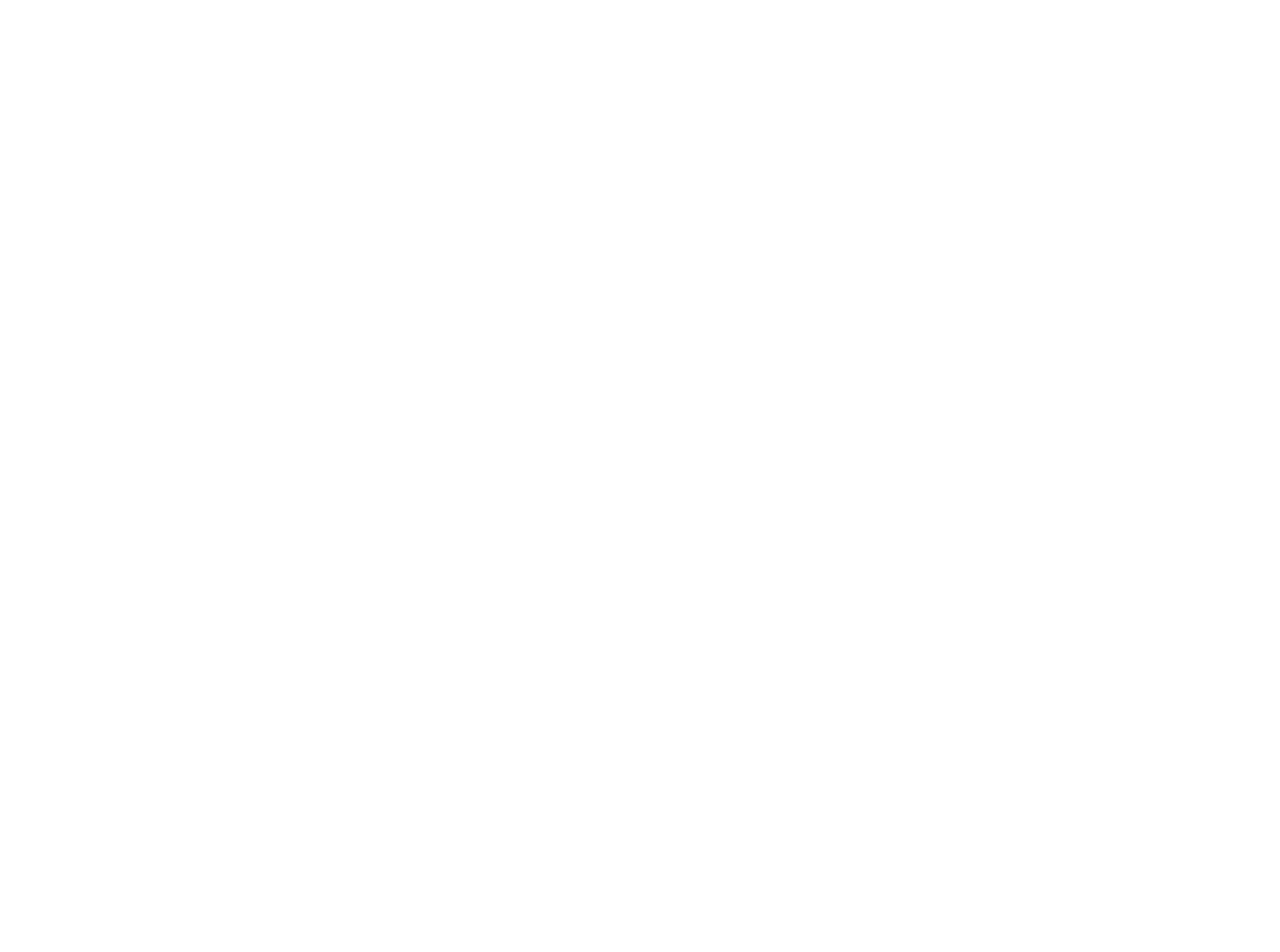
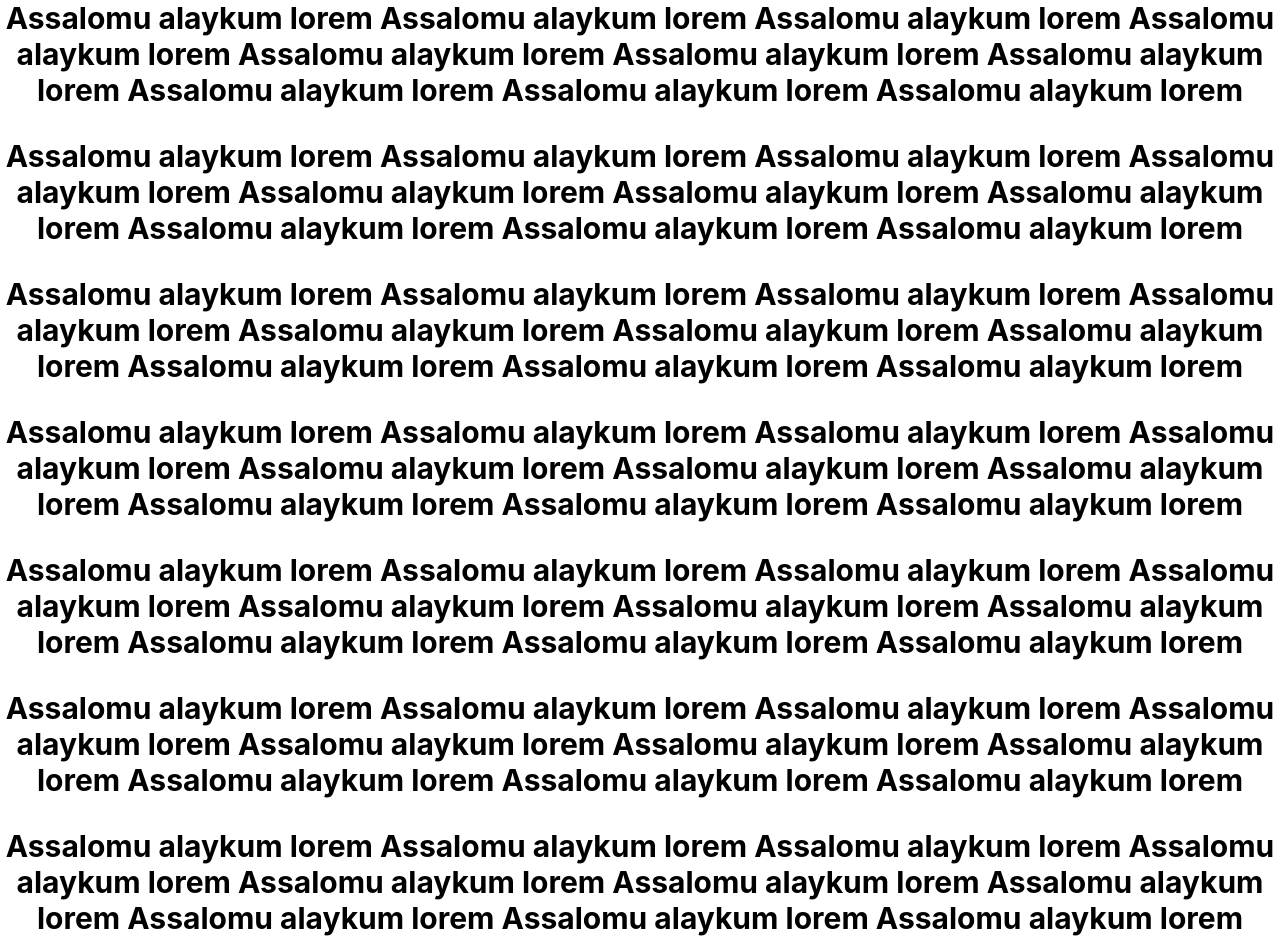
Before and after one commit to Zufarbek/githubcommends, a React (Create React App) app: page / in a window 1280 px wide. Shown: the part 240-1192 px from the top of the page. Before the commit the page ends 800 px from the top, so only its background shows below. Built offline with nearby package versions, Linux system fonts and the light colour scheme.

Commit message:
home o'zgartdi

```diff
--- a/src/components/Home.js
+++ b/src/components/Home.js
@@ -4,6 +4,14 @@
     return (
         <div className="App">
             Home
+            <p> Assalomu alaykum lorem  Assalomu alaykum lorem Assalomu alaykum lorem Assalomu alaykum lorem Assalomu alaykum lorem Assalomu alaykum lorem Assalomu alaykum lorem Assalomu alaykum lorem Assalomu alaykum lorem Assalomu alaykum lorem </p>
+            <p> Assalomu alaykum lorem  Assalomu alaykum lorem Assalomu alaykum lorem Assalomu alaykum lorem Assalomu alaykum lorem Assalomu alaykum lorem Assalomu alaykum lorem Assalomu alaykum lorem Assalomu alaykum lorem Assalomu alaykum lorem </p>
+            <p> Assalomu alaykum lorem  Assalomu alaykum lorem Assalomu alaykum lorem Assalomu alaykum lorem Assalomu alaykum lorem Assalomu alaykum lorem Assalomu alaykum lorem Assalomu alaykum lorem Assalomu alaykum lorem Assalomu alaykum lorem </p>
+            <p> Assalomu alaykum lorem  Assalomu alaykum lorem Assalomu alaykum lorem Assalomu alaykum lorem Assalomu alaykum lorem Assalomu alaykum lorem Assalomu alaykum lorem Assalomu alaykum lorem Assalomu alaykum lorem Assalomu alaykum lorem </p>
+            <p> Assalomu alaykum lorem  Assalomu alaykum lorem Assalomu alaykum lorem Assalomu alaykum lorem Assalomu alaykum lorem Assalomu alaykum lorem Assalomu alaykum lorem Assalomu alaykum lorem Assalomu alaykum lorem Assalomu alaykum lorem </p>
+            <p> Assalomu alaykum lorem  Assalomu alaykum lorem Assalomu alaykum lorem Assalomu alaykum lorem Assalomu alaykum lorem Assalomu alaykum lorem Assalomu alaykum lorem Assalomu alaykum lorem Assalomu alaykum lorem Assalomu alaykum lorem </p>
+            <p> Assalomu alaykum lorem  Assalomu alaykum lorem Assalomu alaykum lorem Assalomu alaykum lorem Assalomu alaykum lorem Assalomu alaykum lorem Assalomu alaykum lorem Assalomu alaykum lorem Assalomu alaykum lorem Assalomu alaykum lorem </p>
+            <p> Assalomu alaykum lorem  Assalomu alaykum lorem Assalomu alaykum lorem Assalomu alaykum lorem Assalomu alaykum lorem Assalomu alaykum lorem Assalomu alaykum lorem Assalomu alaykum lorem Assalomu alaykum lorem Assalomu alaykum lorem </p>
         </div>
     )
 }
```
